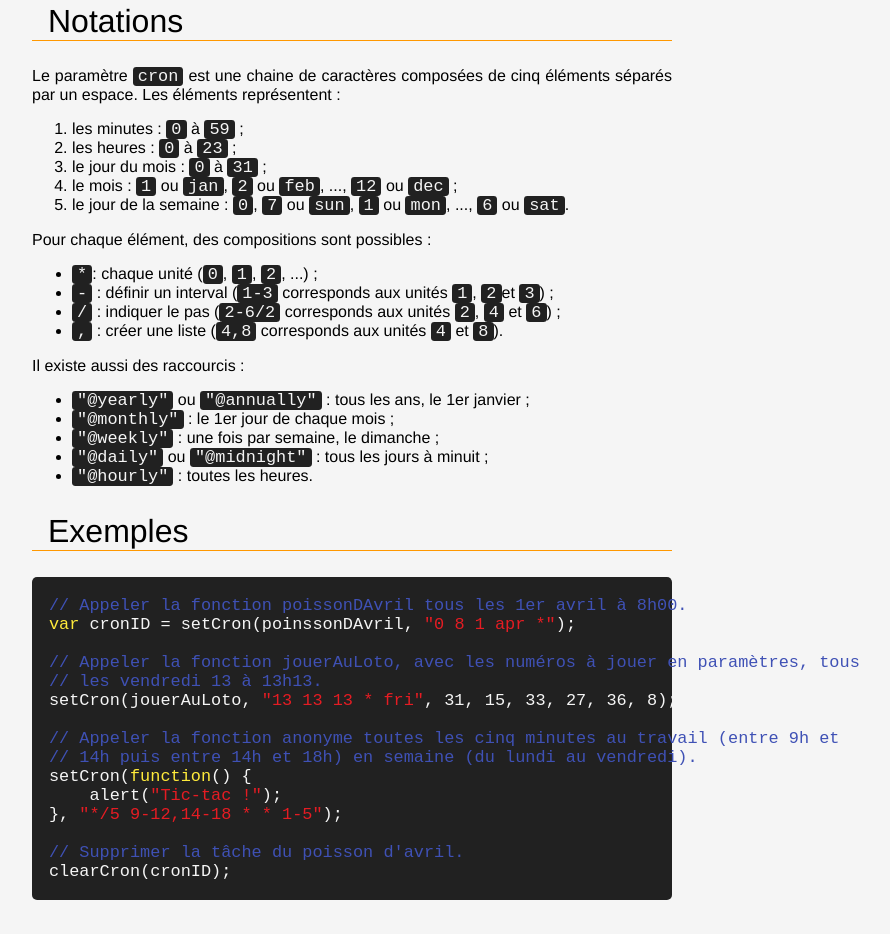
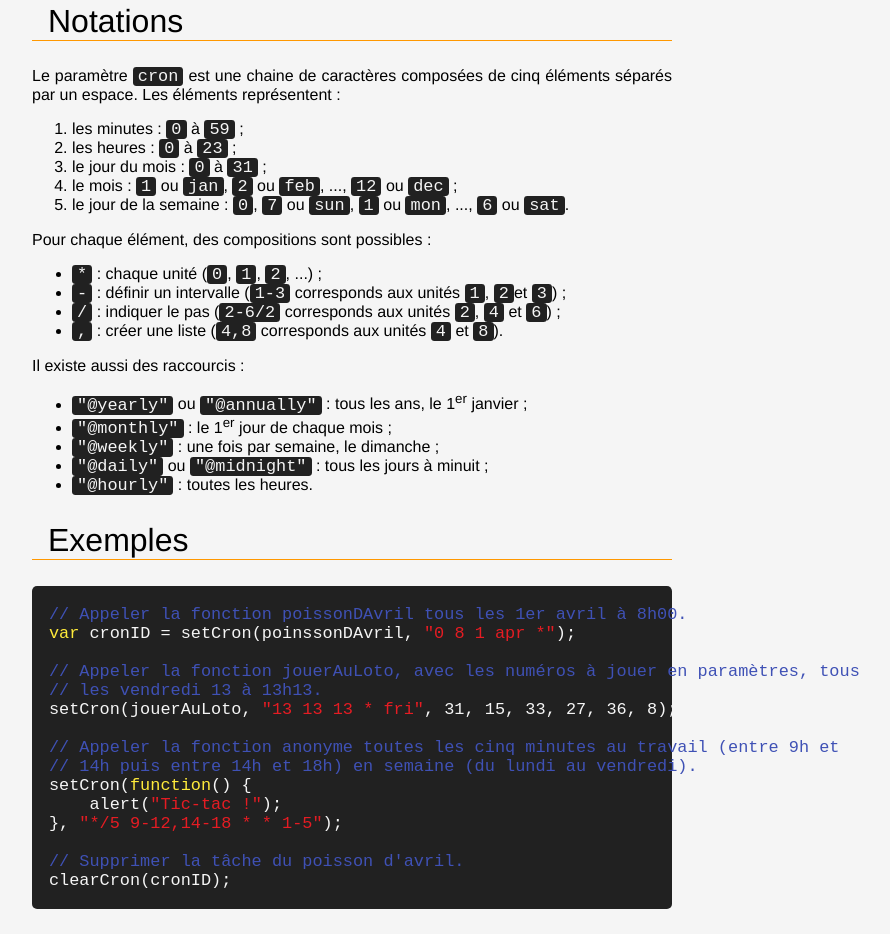
Before and after one commit to regseb/regseb.github.io, a plain HTML site: page scronpt/index.html in a window 1280 px wide. Shown: the part 1204-2138 px from the top of the page, without its empty margins (32-922 px from the left). Drawn offline with nearby package versions, Linux system fonts and the light colour scheme.

Commit message:
Corrections mineures.

```diff
--- a/scronpt/index.html
+++ b/scronpt/index.html
@@ -119,11 +119,11 @@ window.clearCron(cronID);
         </p>
         <ul>
           <li>
-            <code>*</code>: chaque unité (<code>0</code>, <code>1</code>,
+            <code>*</code> : chaque unité (<code>0</code>, <code>1</code>,
             <code>2</code>, ...) ;
           </li>
           <li>
-            <code>-</code> : définir un interval (<code>1-3</code> corresponds
+            <code>-</code> : définir un intervalle (<code>1-3</code> corresponds
             aux unités <code>1</code>, <code>2</code>et <code>3</code>) ;
           </li>
           <li>
@@ -141,10 +141,10 @@ window.clearCron(cronID);
         <ul>
           <li>
             <code>"@yearly"</code> ou <code>"@annually"</code> : tous les ans,
-            le 1er janvier ;
+            le 1<sup>er</sup> janvier ;
           </li>
           <li>
-            <code>"@monthly"</code> : le 1er jour de chaque mois ;
+            <code>"@monthly"</code> : le 1<sup>er</sup> jour de chaque mois ;
           </li>
           <li>
             <code>"@weekly"</code> : une fois par semaine, le dimanche ;
```
